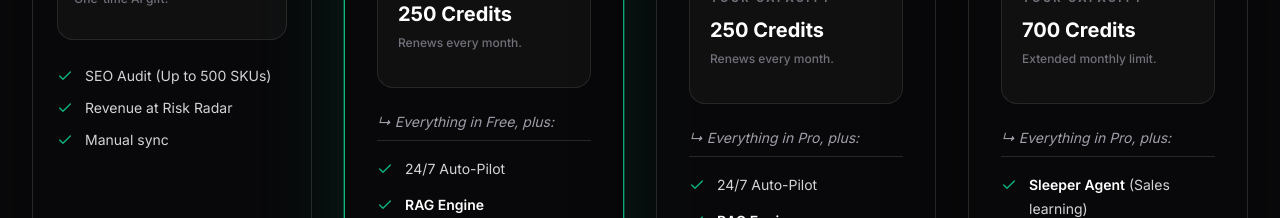
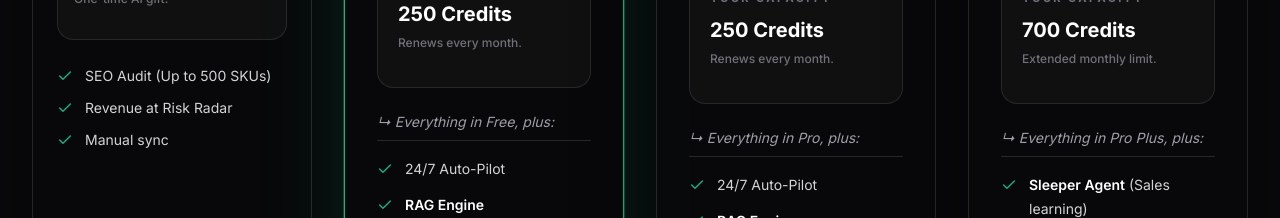
Before and after one commit to Robbin360/katalog-ai, a Next.js app: page / in a window 1280 px wide. Shown: the part 4040-4258 px from the top of the page. Built offline with nearby package versions, Linux system fonts and the light colour scheme; no server answers.

Commit message:
fix: BUSINESS highlight now references Pro Plus in plan hierarchy

```diff
--- a/app/(app)/account/page.tsx
+++ b/app/(app)/account/page.tsx
@@ -295,7 +295,7 @@ export default function AccountPage() {
                                 priceSuffix={isAnnual ? "/año" : "/mes"}
                                 capacity={t('landing.pricing.plans.enterprise.capacity') || "700 Credits"}
                                 renewal={t('landing.pricing.plans.enterprise.renewal') || "Extended monthly limit."}
-                                highlight={t('landing.pricing.plans.enterprise.includedFrom') || "↳ Everything in Pro, plus:"}
+                                highlight={t('landing.pricing.plans.enterprise.includedFrom') || "↳ Everything in Pro Plus, plus:"}
                                 badge={t('landing.pricing.plans.enterprise.badge') || "BEST VALUE"}
                                 features={[
                                     { brand: "Sleeper Agent", text: t('landing.pricing.plans.enterprise.features.item1') || "(Sales learning)" },
--- a/app/pricing/page.tsx
+++ b/app/pricing/page.tsx
@@ -115,7 +115,7 @@ const PricingPage = () => {
       cta: "Activate Business →",
       badge: "BEST VALUE",
       badgeKey: "landing.pricing.plans.enterprise.badge",
-      highlight: "↳ Everything in Pro, plus:",
+      highlight: "↳ Everything in Pro Plus, plus:",
       priceIdMonthly: process.env.NEXT_PUBLIC_STRIPE_PRICE_ID_BUSINESS,
       priceIdAnnual: process.env.NEXT_PUBLIC_STRIPE_PRICE_ID_BUSINESS_ANNUAL,
       features: [
--- a/components/landing/PricingSection.tsx
+++ b/components/landing/PricingSection.tsx
@@ -137,7 +137,7 @@ const plans: PricingPlan[] = [
     cta: "Activate Business →",
     badge: "BEST VALUE",
     badgeKey: "landing.pricing.plans.enterprise.badge",
-    highlight: "↳ Everything in Pro, plus:",
+    highlight: "↳ Everything in Pro Plus, plus:",
     priceIdMonthly: process.env.NEXT_PUBLIC_STRIPE_PRICE_ID_BUSINESS,
     priceIdAnnual: process.env.NEXT_PUBLIC_STRIPE_PRICE_ID_BUSINESS_ANNUAL,
     features: [
--- a/lib/locales/en.json
+++ b/lib/locales/en.json
@@ -641,7 +641,7 @@
                     "capacity": "700 Credits",
                     "renewal": "Extended monthly limit.",
                     "cta": "Activate Business →",
-                    "includedFrom": "↳ Everything in Pro, plus:",
+                    "includedFrom": "↳ Everything in Pro Plus, plus:",
                     "features": {
                         "item1": "(Sales learning)",
                         "item2": "Multiple Brand Rules",
--- a/lib/locales/es.json
+++ b/lib/locales/es.json
@@ -641,7 +641,7 @@
                     "capacity": "700 Créditos",
                     "renewal": "Límite mensual ampliado.",
                     "cta": "Activar Business →",
-                    "includedFrom": "↳ Todo lo de Pro, además de:",
+                    "includedFrom": "↳ Todo lo que incluye Pro Plus, además de:",
                     "features": {
                         "item1": "(Aprendizaje nocturno de ventas)",
                         "item2": "Múltiples Reglas de Marca",
```
